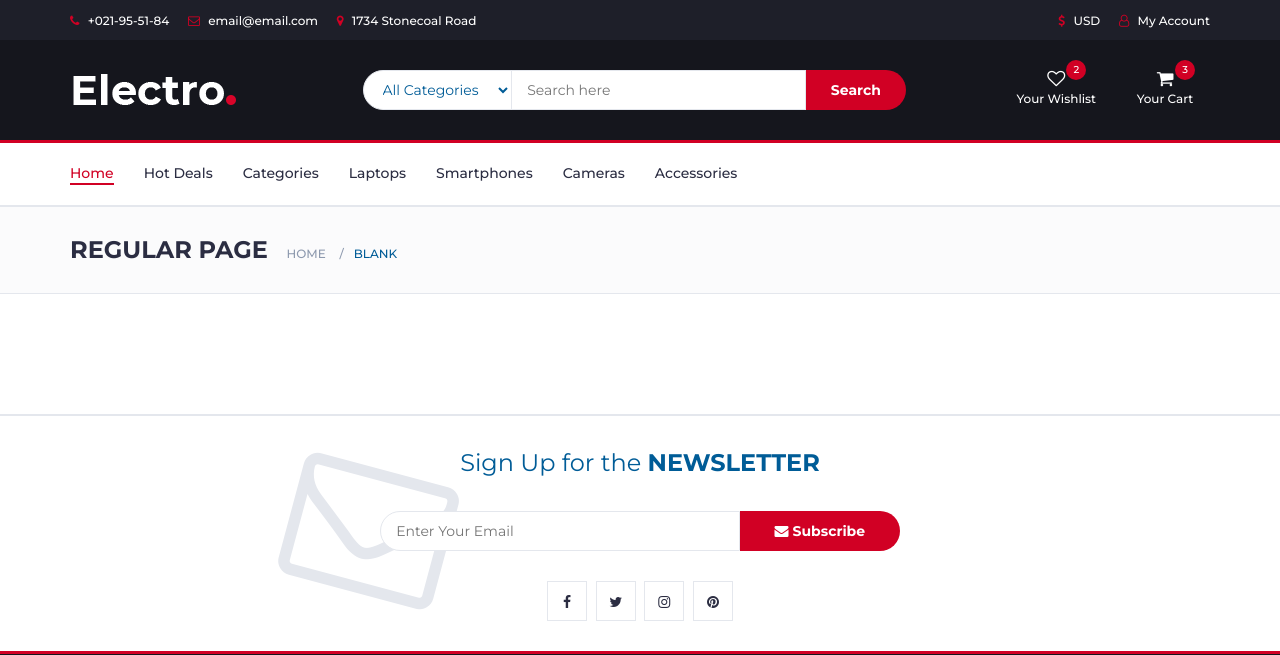
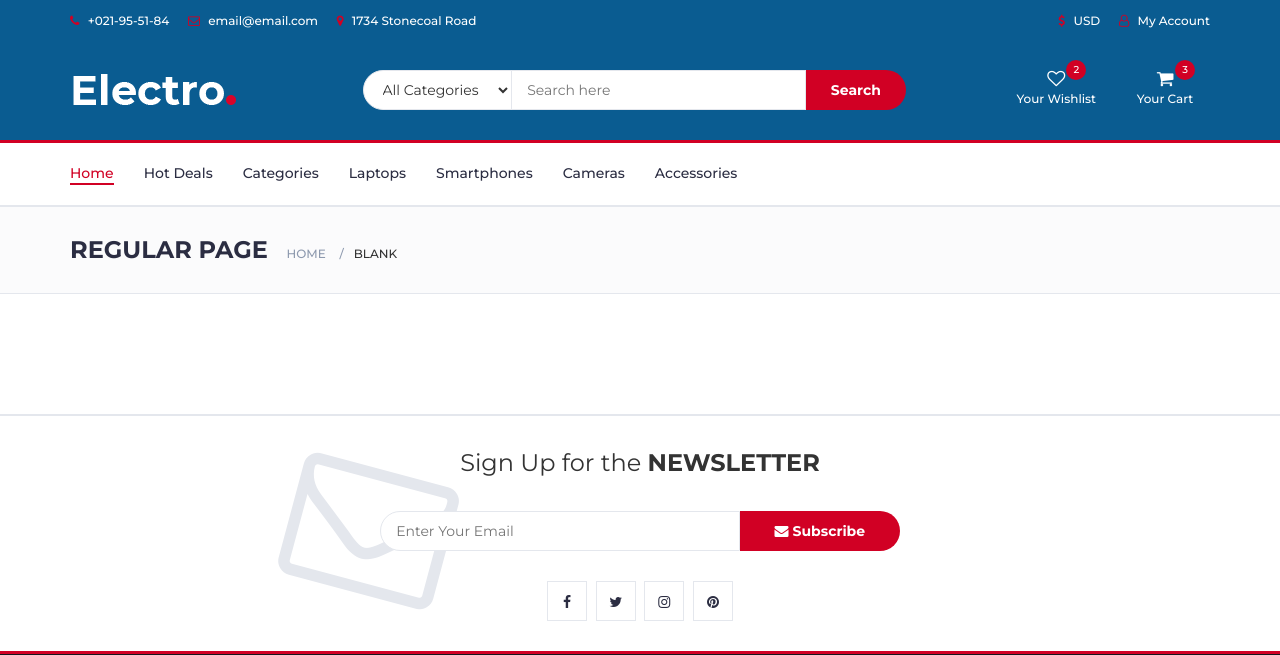
Before and after one commit to anapalasi/caritas, a PHP site: page /blank.html in a window 1280 px wide. Shown: the top 655 px of the page. Run offline with PHP 8.4, Linux system fonts and the light colour scheme.

Commit message:
Colors diferents

```diff
--- a/css/style.css
+++ b/css/style.css
@@ -58,7 +58,7 @@ Table OF Contents
 body {
   font-family: 'Montserrat', sans-serif;
   font-weight: 400;
-  color: #005c97;
+  color: #333;
 }
 
 h1, h2, h3, h4, h5, h6 {
@@ -413,7 +413,7 @@ textarea.input {
 #top-header {
   padding-top: 10px;
   padding-bottom: 10px;
-  background-color: #1E1F29;
+  background-color: #0a5c91;
 }
 
 .header-links li {
@@ -446,7 +446,7 @@ textarea.input {
 #header {
   padding-top: 15px;
   padding-bottom: 15px;
-  background-color: #15161D;
+  background-color: #0a5c91;
 }
 
 .header-logo {
```
